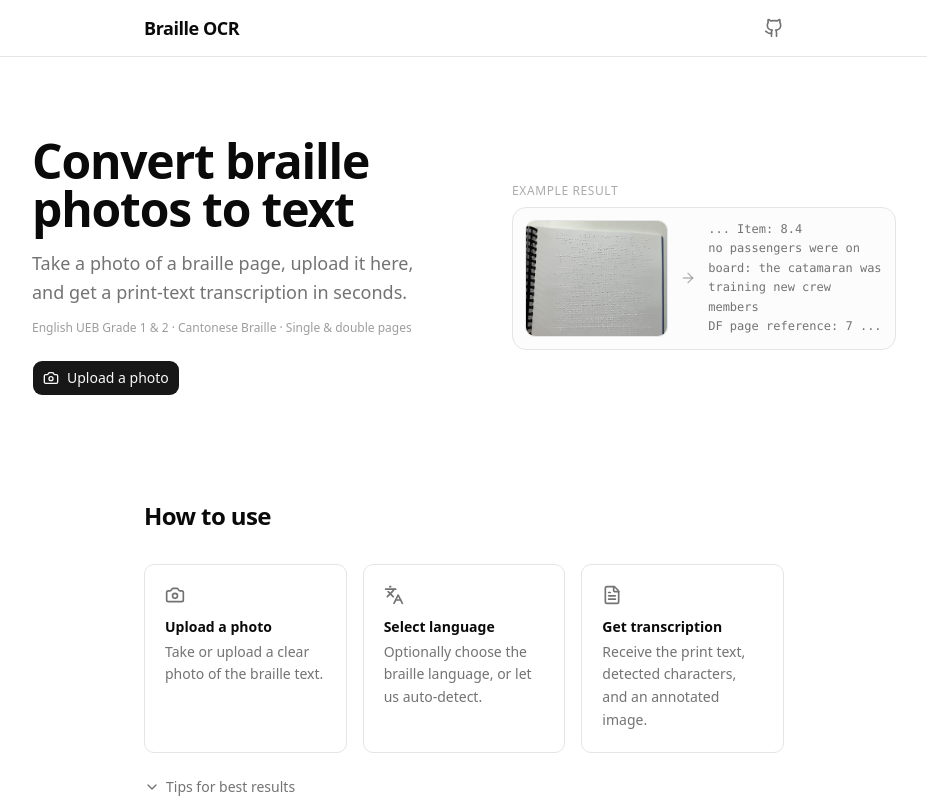
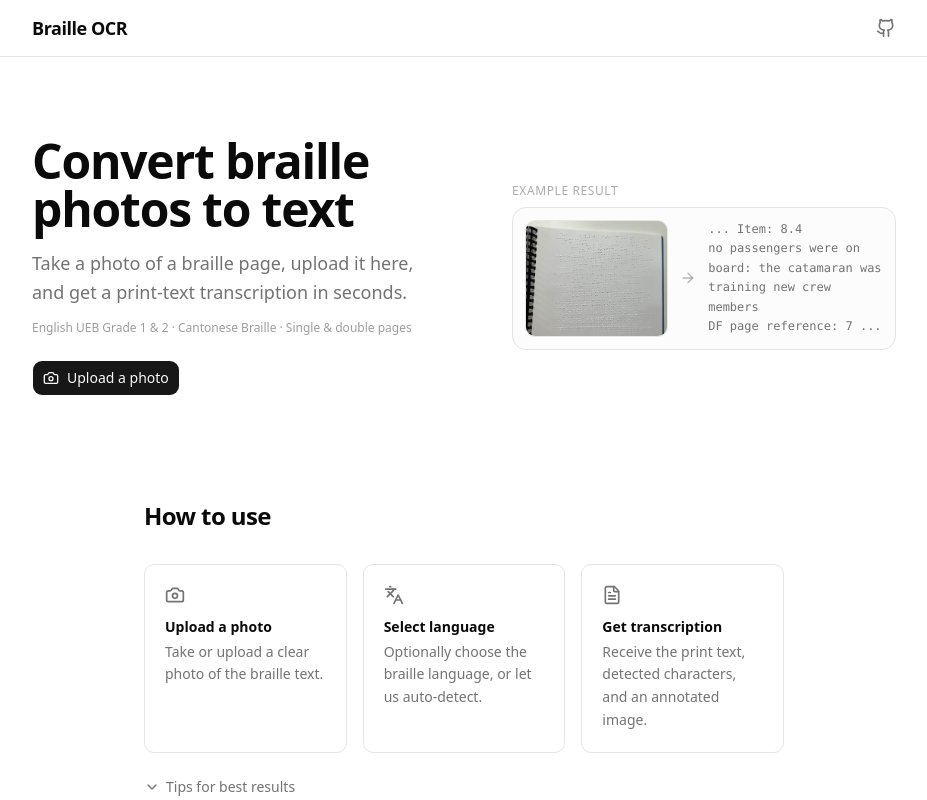
Before and after one commit to endernoke/braille-ocr, a React (Vite) app in the folder frontend/: page / in a window 1280 px wide. Shown: the top 800 px of the page, without its empty margins (176-1103 px from the left). Built offline with nearby package versions, Linux system fonts and the light colour scheme.

Commit message:
frontend: make header full width

```diff
--- a/frontend/src/components/Header.tsx
+++ b/frontend/src/components/Header.tsx
@@ -5,7 +5,7 @@ const GITHUB_URL = "https://github.com/endernoke/braille-ocr";
 export function Header() {
   return (
     <header className="sticky top-0 z-50 w-full border-b bg-background/95 backdrop-blur supports-[backdrop-filter]:bg-background/60">
-      <div className="mx-auto flex h-14 max-w-2xl items-center justify-between px-4">
+      <div className="mx-auto flex h-14 max-w-4xl items-center justify-between px-4">
         <span className="text-lg font-semibold tracking-tight">
           Braille OCR
         </span>
@@ -16,7 +16,7 @@ export function Header() {
           className="text-muted-foreground transition-colors hover:text-foreground"
           aria-label="View project on GitHub"
         >
-          <Github className="size-5" />
+          <Github className="size-5" aria-label="View project on GitHub"/>
         </a>
       </div>
     </header>
```
